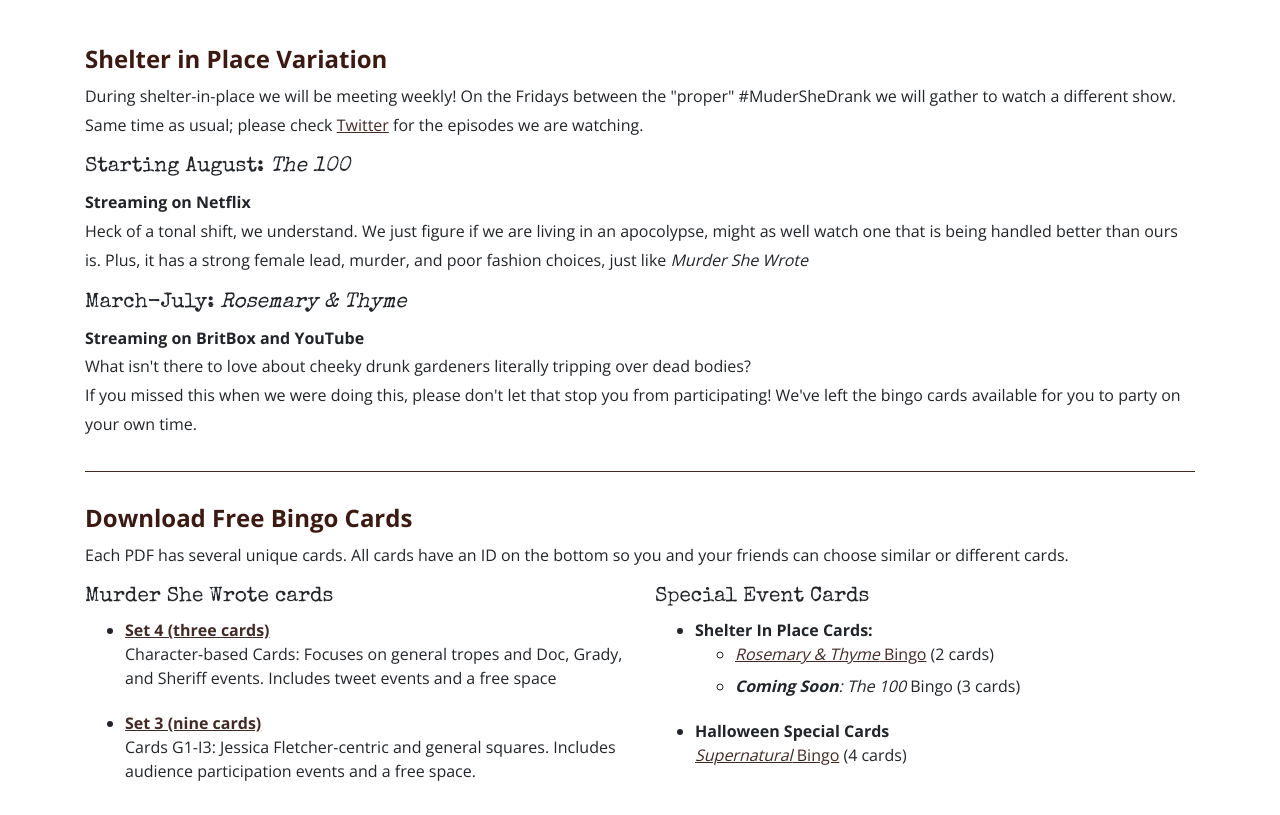
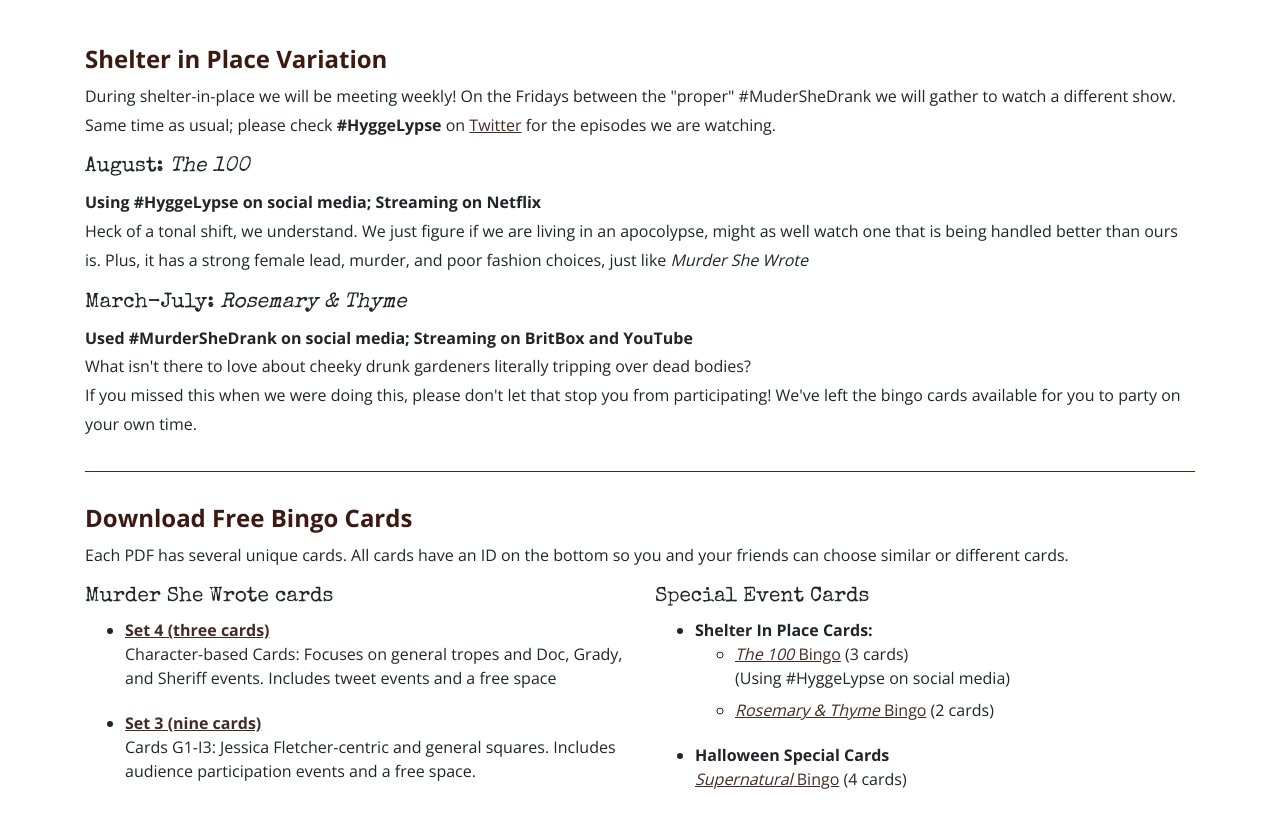
Before and after one commit to kzadrozny/murdershedrank, a website: page index.html in a window 1280 px wide. Shown: the part 835-1650 px from the top of the page. Drawn offline with nearby package versions, Linux system fonts and the light colour scheme.

Commit message:
Added The 100

```diff
--- a/index.html
+++ b/index.html
@@ -111,13 +111,13 @@
         </div>
       </div>
       <h2>Shelter in Place Variation</h2>
-      <p>During shelter-in-place we will be meeting weekly! On the Fridays between the "proper" #MuderSheDrank we will gather to watch a different show. Same time as usual; please check <a href="https://twitter.com/MurderSheDrank">Twitter</a> for the episodes we are watching.</p>
-      <h3>Starting August: <em>The 100</em></h3>
-      <p><strong>Streaming on Netflix</strong><br/>
+      <p>During shelter-in-place we will be meeting weekly! On the Fridays between the "proper" #MuderSheDrank we will gather to watch a different show. Same time as usual; please check <strong>#HyggeLypse</strong> on <a href="https://twitter.com/MurderSheDrank">Twitter</a> for the episodes we are watching.</p>
+      <h3>August: <em>The 100</em></h3>
+      <p><strong>Using #HyggeLypse on social media; Streaming on Netflix</strong><br/>
       Heck of a tonal shift, we understand. We just figure if we are living in an apocolypse, might as well watch one that is being handled better than ours is. Plus, it has a strong female lead, murder, and poor fashion choices, just like <em>Murder She Wrote</em></p>
 
       <h3>March-July: <em>Rosemary &amp; Thyme</em></h3>
-      <p><strong>Streaming on BritBox and YouTube</strong><br/>
+      <p><strong>Used #MurderSheDrank on social media; Streaming on BritBox and YouTube</strong><br/>
       What isn't there to love about cheeky drunk gardeners literally tripping over dead bodies?<br/>If you missed this when we were doing this, please don't let that stop you from participating! We've left the bingo cards available for you to party on your own time.</p>
 
     </section>
@@ -144,8 +144,9 @@
           <ul>
             <li><span class="bingo-header" role="heading">Shelter In Place Cards:</span>
               <ul>
-                <li style="margin-bottom: 0.5em;"><a href="pdfs/rosemary-thyme-bingo-cards.pdf"><em>Rosemary &amp; Thyme</em> Bingo</a> (2 cards)</li>
-                <li><em><strong>Coming Soon</strong>: The 100</em> Bingo</a> (3 cards)</li>
+                <li style="margin-bottom: 0.5em;"><a href="pdfs/MSD_The100-bingo.pdf"><em>The 100</em> Bingo</a> (3 cards)<br/>
+                (Using #HyggeLypse on social media)</li>
+                <li><a href="pdfs/rosemary-thyme-bingo-cards.pdf"><em>Rosemary &amp; Thyme</em> Bingo</a> (2 cards)</li>
               </ul>
             </li>
             <li><span class="bingo-header" role="heading">Halloween Special Cards</span><br/>
```
Also changed, not shown: 1 other file.
